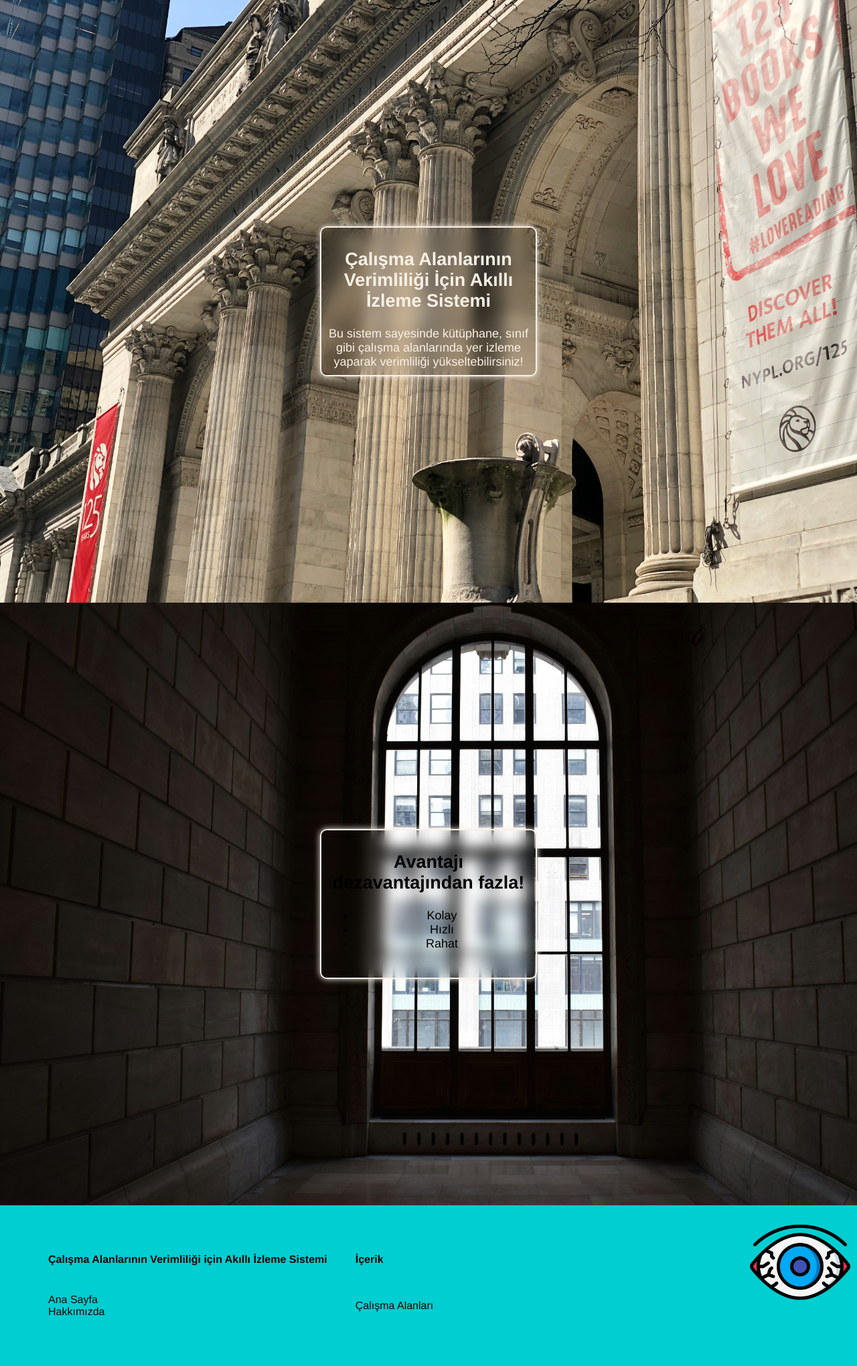
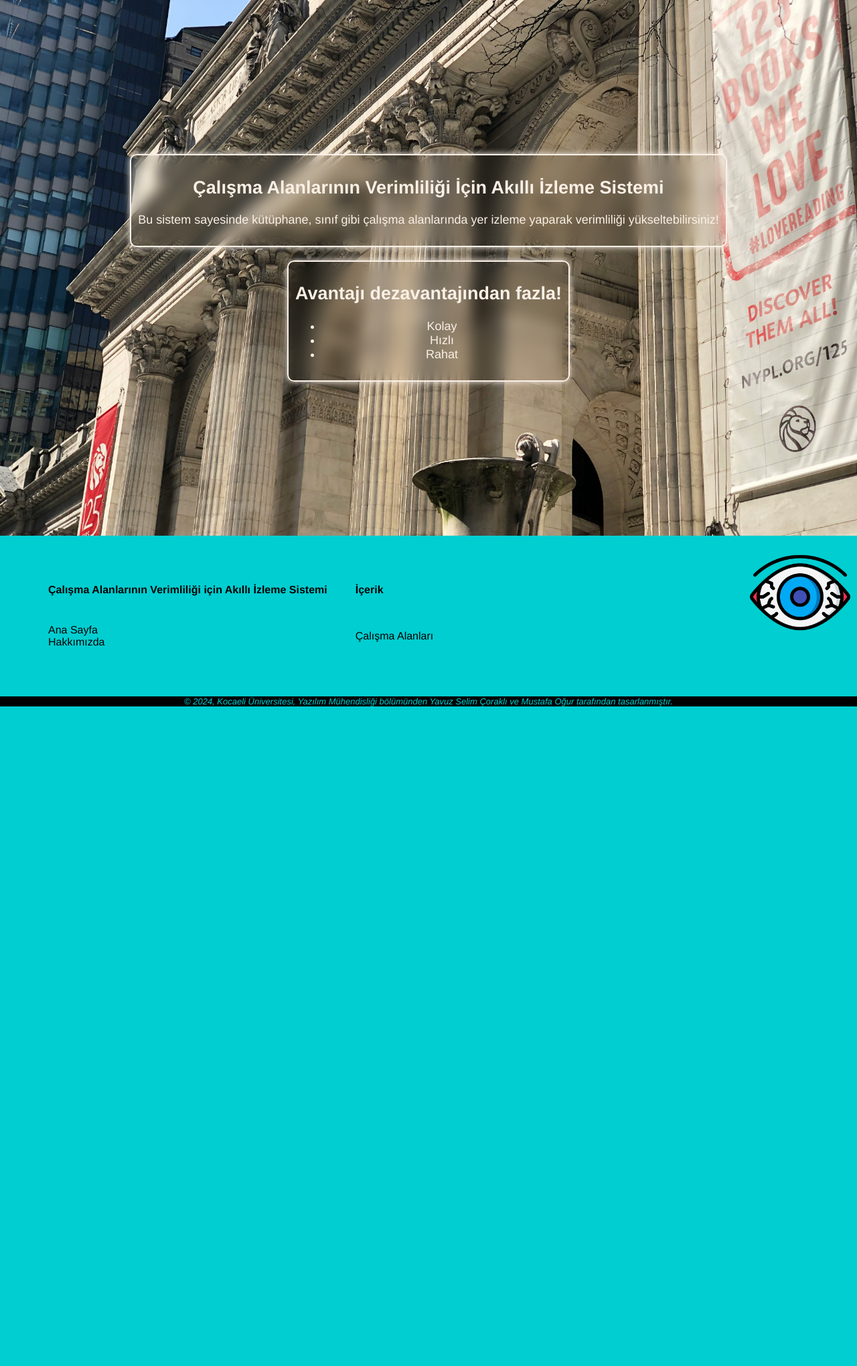
Before and after one commit to OpenPyHub/intelligent-monitoring-system-for-workplace-efficiency, a Django app: page / in a window 1280 px wide. Shown: the part 137-2177 px from the top of the page at 67% size. After the commit the page ends 1192 px from the top, so only its background shows below. Run offline with Django 5.2, Linux system fonts and the light colour scheme.

Commit message:
some changes for web page

```diff
--- a/web/pages/static/css/home.css
+++ b/web/pages/static/css/home.css
@@ -211,8 +211,6 @@
 
 .content
 {
-    min-height:900px;
-    min-width:600px;
     font-family:'Franklin Gothic Medium', 'Arial Narrow', Arial, sans-serif;
     font-size:large;
     display:flex;
@@ -221,24 +219,16 @@
     align-items:center;
 }
 
-#c-1
+#c
 {
     background-image:url("../images/h1.jpg");
-    background-repeat:none;
+    background-repeat:no-repeat;
     background-size:cover;
+    height:100vh;
 }
 
-#c-2
+#c-1, #c-2
 {
-    background-image:url("../images/h2.jpg");
-    background-repeat:none;
-    background-size:cover;
-}
-
-#content-1, #content-2
-{
-    width:300px;
-    height:200px;
     max-width:100%;
     max-height:100%;
     text-align:center;
@@ -247,18 +237,9 @@
     backdrop-filter:blur(10px);
     box-shadow:0 0 10px linen;
     border-radius:10px;
+    color:linen;
     padding:10px;
     margin:10px;
-}
-
-#content-1
-{
-    color:linen;
-}
-
-#content-2
-{
-    color:black;
 }
 
 
--- a/web/pages/static/css/workplace_delete.css
+++ b/web/pages/static/css/workplace_delete.css
@@ -217,7 +217,7 @@
 .content
 {
     justify-items:center;
-    max-width:540px;
+    height:100vh;
     padding:2px;
     margin:2px auto;
 }
--- a/web/pages/static/css/workplace_edit.css
+++ b/web/pages/static/css/workplace_edit.css
@@ -217,7 +217,7 @@
 .content
 {
     justify-items:center;
-    max-width:540px;
+    height:100vh;
     padding:2px;
     margin:2px auto;
 }
--- a/web/pages/static/css/workplace_new.css
+++ b/web/pages/static/css/workplace_new.css
@@ -217,7 +217,7 @@
 .content
 {
     justify-items:center;
-    max-width:540px;
+    height:100vh;
     padding:2px;
     margin:2px auto;
 }
--- a/web/pages/templates/home.html
+++ b/web/pages/templates/home.html
@@ -48,26 +48,20 @@
             </div>
         </nav>
         <article>
-            <div id="c-1" class="content">
-                <div id="content-1">
-                    <span>
+            <div id="c" class="content">
+                <div id="c-1">
                     <h1>Çalışma Alanlarının Verimliliği İçin Akıllı İzleme Sistemi</h1>
                     <p>
                         Bu sistem sayesinde kütüphane, sınıf gibi çalışma alanlarında yer izleme yaparak verimliliği yükseltebilirsiniz!
                     </p>
-                    </span>
                 </div>
-            </div>
-            <div id="c-2" class="content">
-                <div id="content-2">
-                    <span>
+                <div id="c-2">
                     <h2>Avantajı dezavantajından fazla!</h2>
                     <ul>
                         <li>Kolay</li>
                         <li>Hızlı</li>
                         <li>Rahat</li>
                     </ul>
-                    </span>
                 </div>
             </div>
         </article>
--- a/web/pages/templates/workplace_delete.html
+++ b/web/pages/templates/workplace_delete.html
@@ -50,7 +50,7 @@
         </nav>
         <article>
             {% if user.is_authenticated %}
-                <div class="content">
+                <div id="c" class="content">
                     <h1>Çalışma Alanını Sil</h1>
                     <video src="{{ workplace.media.url }}" alt="{{ workplace.name }}" controls></video>
                     <form action="" method="post">{% csrf_token %}
@@ -59,7 +59,7 @@
                     </form>
                 </div>
             {% else %}
-                <div class="content">
+                <div id="c" class="content">
                     <img src="{% static 'images/error.png' %}" title="" alt="error">
                     <p>Erişim izniniz yok. Lütfen giriş yapınız.</p>
                 </div>
--- a/web/pages/templates/workplace_edit.html
+++ b/web/pages/templates/workplace_edit.html
@@ -50,7 +50,7 @@
         </nav>
         <article>
             {% if user.is_authenticated %}
-                <div class="content">
+                <div id="c" class="content">
                     <h1>Çalışma Alanını Düzenle</h1>
                     <video src="{{ workplace.media.url }}" alt="{{ workplace.name }}" controls></video>
                     <form action="" method="post" enctype="multipart/form-data">{% csrf_token %}
@@ -66,7 +66,7 @@
                     </form>
                 </div>
             {% else %}
-                <div class="content">
+                <div id="c" class="content">
                     <img src="{% static 'images/error.png' %}" title="" alt="error">
                     <p>Erişim izniniz yok. Lütfen giriş yapınız.</p>
                 </div>
--- a/web/pages/templates/workplace_new.html
+++ b/web/pages/templates/workplace_new.html
@@ -50,7 +50,7 @@
         </nav>
         <article>
             {% if user.is_authenticated %}
-                <div class="content">
+                <div id="c" class="content">
                     <h1>Yeni Çalışma Alanı Ekle</h1>
                     <form action="" method="post" enctype="multipart/form-data">{% csrf_token %}
                         <table>
@@ -65,7 +65,7 @@
                     </form>
                 </div>
             {% else %}
-                <div class="content">
+                <div id="c" class="content">
                     <img src="{% static 'images/error.png' %}" title="" alt="error">
                     <p>Erişim izniniz yok. Lütfen giriş yapınız.</p>
                 </div>
```
Also changed, not shown: web/pages/static/css/about-us.css (+14 -11 lines), web/pages/templates/about-us.html (+4 -4 lines), web/db.sqlite3, 1 other file. Lines whose indentation alone changed are shown as unchanged.
